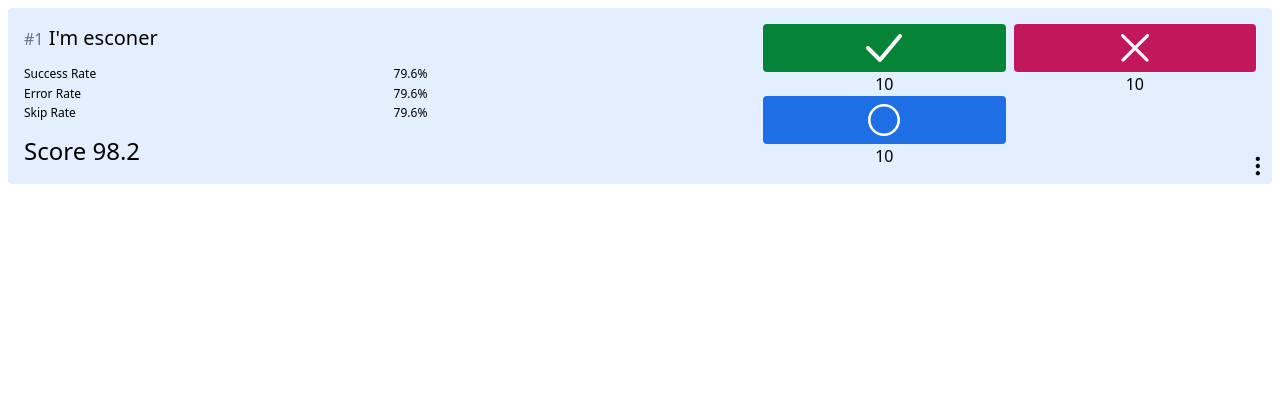
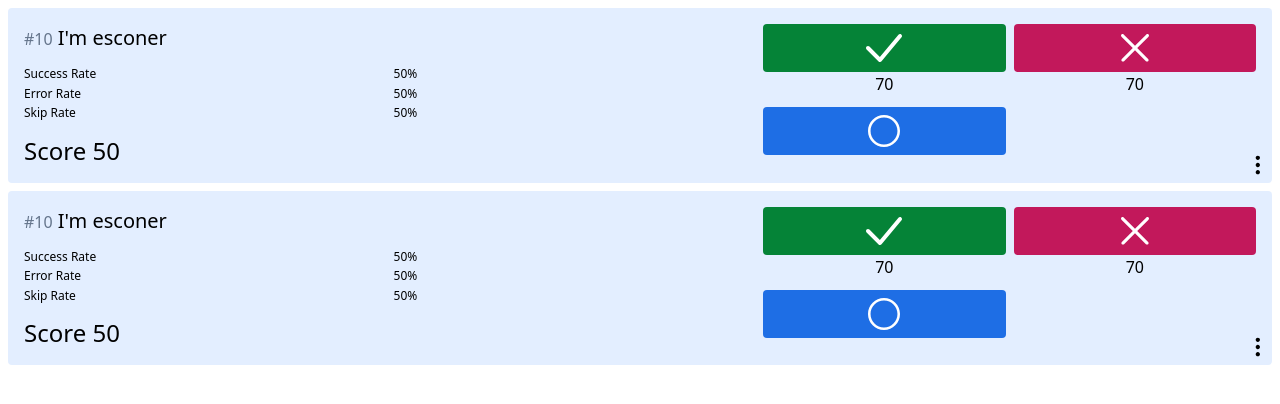
Before and after one commit to esconer/score-tracker-vue, a Vue app: page / in a window 1280 px wide. Shown: the top 404 px of the page. Built offline with nearby package versions, Linux system fonts and the light colour scheme.

Commit message:
adding variables

```diff
--- a/src/App.vue
+++ b/src/App.vue
@@ -4,4 +4,5 @@ import PlayerCard from '@/components/PlayerCard.vue';
 
 <template>
 	<PlayerCard />
+	<PlayerCard />
 </template>
--- a/src/components/PlayerCard.vue
+++ b/src/components/PlayerCard.vue
@@ -3,16 +3,26 @@ import Circle from '@/assets/icons/circle.svg';
 import Cross from '@/assets/icons/cross.svg';
 import Right from '@/assets/icons/right.svg';
 import Dots from '@/assets/icons/dots.svg';
+import { computed, ref } from 'vue';
+
+const rank = ref(10)
+const playerName = ref("I'm esconer")
+const totalCount = ref(150)
+const rightCount = ref(70)
+const wrongCount = ref(70)
+
+const attempted = computed(() => rightCount.value + wrongCount.value)
+const unattempted = computed(() => totalCount.value - attempted.value)
+const successRate = computed(() => rightCount.value / (attempted.value) * 100)
+const errorRate = computed(() => rightCount.value / (attempted.value) * 100)
+const skipRate = computed(() => rightCount.value / (attempted.value) * 100)
+const score = computed(() => rightCount.value / (attempted.value) * 100)
+
+
+
 </script>
 
-<style>
-:root {
-	--bg-green: #058337;
-	--bg-blue: #1e6ee5;
-	--bg-pink: #c2185b;
-	--bg-lightblue: #e3eeff;
-}
-</style>
+
 
 <template>
 	<!-- NOTE: use the imported Circle, Cross etc int the :src of a image tag done -->
@@ -31,7 +41,7 @@ import Dots from '@/assets/icons/dots.svg';
 	<!-- <div class="container flex justify-center"> -->
 	<div class="playercard relative flex p-4 m-2 rounded bg-[var(--bg-lightblue)] sm:w-9/10 ">
 		<div class="player-detail w-3/5">
-			<p class="p-name mb-3 text-xl"><span class="text-base text-slate-500">#1</span> I'm esconer</p>
+			<p class="p-name mb-3 text-xl"><span class="text-base text-slate-500">#{{ rank }}</span> I'm esconer</p>
 			<!-- <table class="text-xs border-spacing-3 my-1 border-slate-400 ...">
 					<tr>
 						<td class=" pr-2">Success Rate</td>
@@ -45,36 +55,45 @@ import Dots from '@/assets/icons/dots.svg';
 						<td class="pr-2">skip Rate</td>
 						<td class="pr-2">79%</td>
 					</tr>
-
 				</table> -->
 			<!-- grid alternative -->
 			<div class="inner-details mb-3 leading-relaxed text-xs grid grid-cols-2 ">
 				<p>Success Rate</p>
-				<p>79.6%</p>
+				<p>{{ successRate }}%</p>
 				<p>Error Rate</p>
-				<p>79.6%</p>
+				<p>{{ errorRate }}%</p>
 				<p>Skip Rate</p>
-				<p>79.6%</p>
+				<p>{{ skipRate }}%</p>
 			</div>
 			<!-- TODO: span is unnecessary -->
-			<p class="text-2xl">Score <span>98.2</span></p>
+			<p class="text-2xl">Score {{ score }}</p>
 		</div>
 		<div class="action-el w-2/5 grid grid-cols-2 gap-x-2 ">
 			<div class="right-ac ">
 				<div class="bg-[var(--bg-green)] max-w-xl rounded"><img class="mx-auto" :src="Right" alt="Right">
 				</div>
-				<p class="right-count text-center">10</p>
+				<p class="right-count text-center">{{ rightCount }}</p>
 			</div>
 			<div class="wrong-ac ">
 				<div class="bg-[var(--bg-pink)] rounded"><img class="mx-auto" :src="Cross" alt="Cross"></div>
-				<p class="wrong-count text-center">10</p>
+				<p class="wrong-count text-center">{{ wrongCount }}</p>
 			</div>
 			<div class="skip-ac">
-				<div class="bg-[var(--bg-blue)] rounded"><img class="mx-auto" :src="Circle" alt="circle"></div>
-				<p class="skip-count text-center">10</p>
+				<div class="bg-my-blue rounded"><img class="mx-auto" :src="Circle" alt="circle"></div>
+				<p class="skip-count text-center">{{ skipCount }}</p>
 			</div>
 		</div>
 		<span class="dots absolute bottom-1 right-0 "><img class="mx-auto h-7" :src="Dots" alt="dots"></span>
 	</div>
 	<!-- </div> -->
+
 </template>
+
+<style>
+:root {
+	--bg-green: #058337;
+	--bg-blue: #1e6ee5;
+	--bg-pink: #c2185b;
+	--bg-lightblue: #e3eeff;
+}
+</style>
--- a/tailwind.config.js
+++ b/tailwind.config.js
@@ -5,7 +5,14 @@ module.exports = {
     "./src/**/*.{ts,tsx,vue}",
   ],
   theme: {
-    extend: {},
+    extend: {
+      colors: {
+        'my-blue': '#1e6ee5',
+        'my-green': '#058337',
+
+      }
+    },
+
   },
 
   plugins: [],
```
